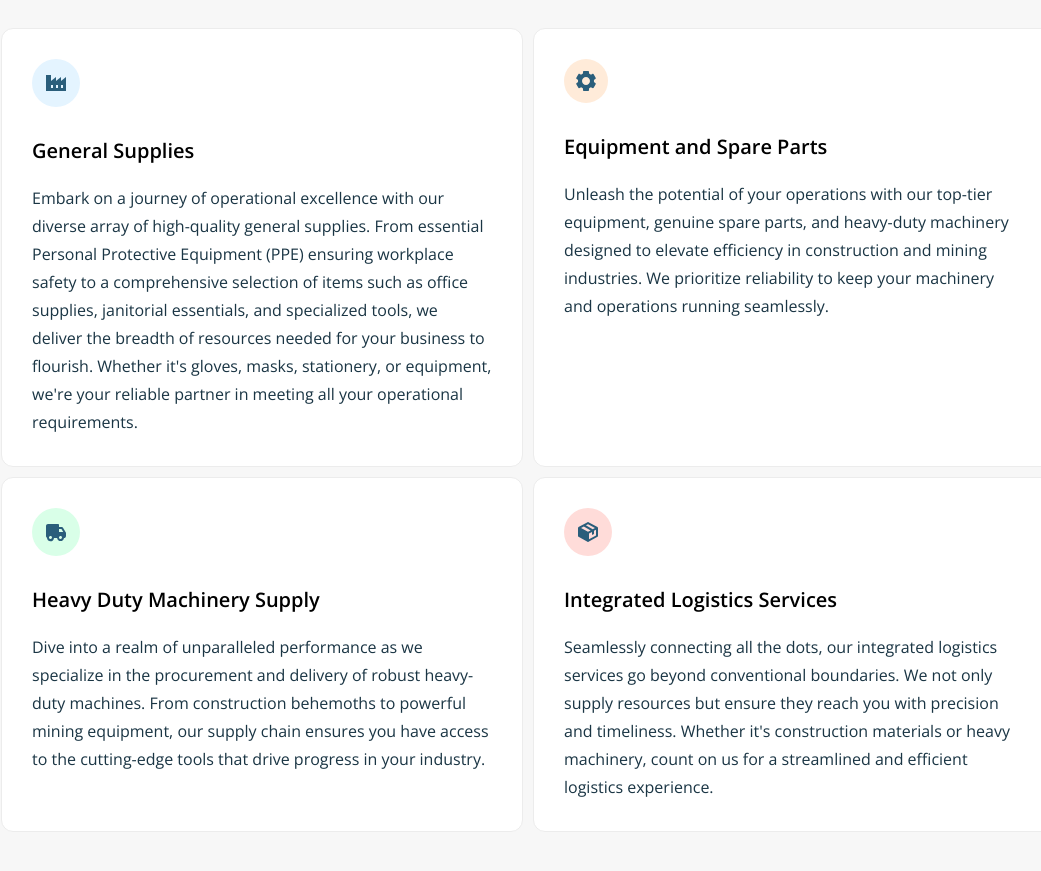
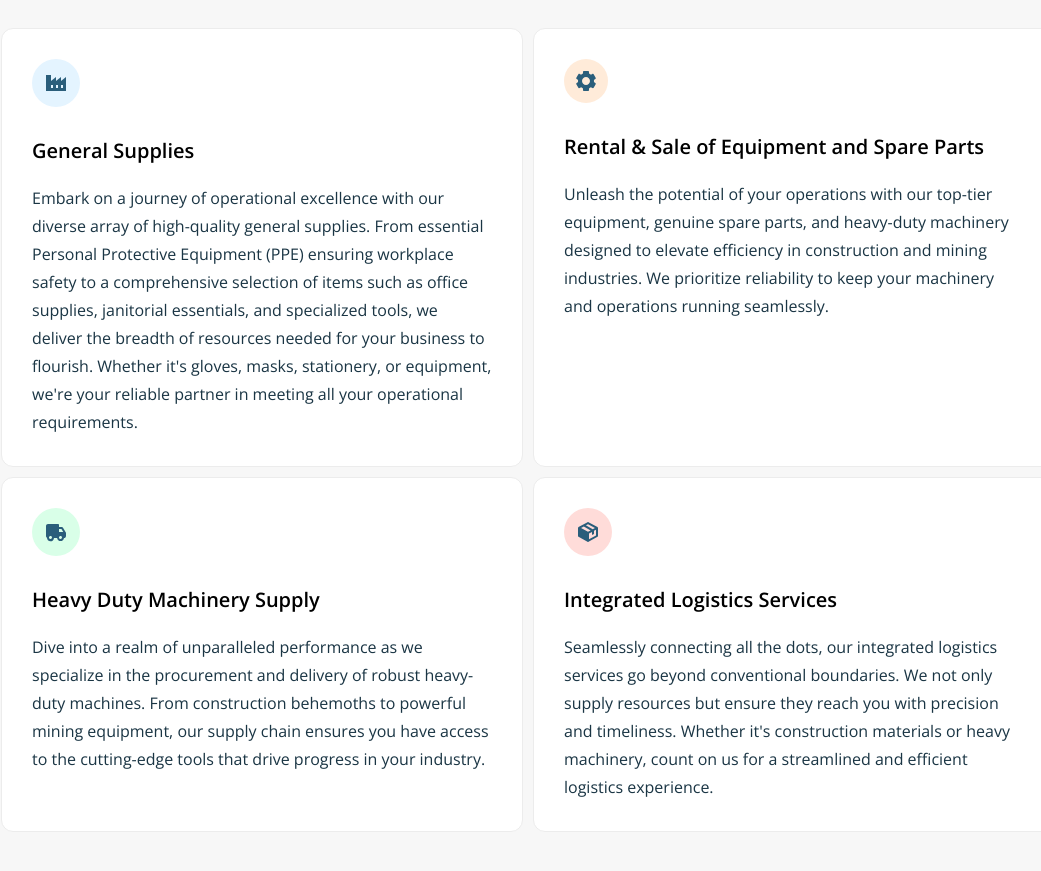
Before and after one commit to outHereSam/oceanblue, a plain HTML site: page index.html in a window 1280 px wide. Shown: the part 880-1751 px from the top of the page, without its empty margins (112-1153 px from the left). Drawn offline with nearby package versions, Linux system fonts and the light colour scheme.

Commit message:
Corrects what we do

```diff
--- a/index.html
+++ b/index.html
@@ -108,7 +108,7 @@
             <div class="icon equipment">
               <img src="./resources/images/bxs-cog.svg.svg" alt="" />
             </div>
-            <h4>Equipment and Spare Parts</h4>
+            <h4>Rental & Sale of Equipment and Spare Parts</h4>
             <p>
               Unleash the potential of your operations with our top-tier
               equipment, genuine spare parts, and heavy-duty machinery designed
```
